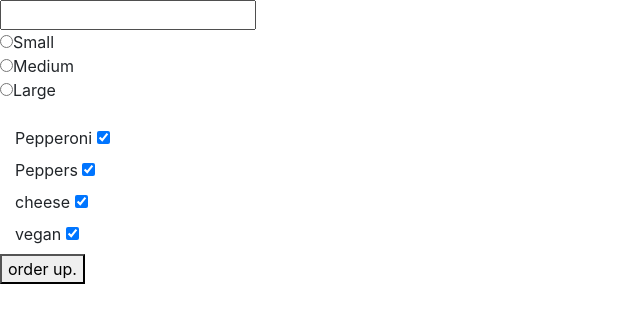
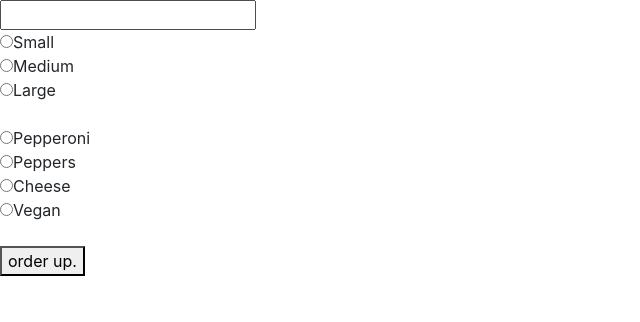
Before and after one commit to aliamirh/Friday-Project-4, a plain HTML site: page index.html in a window 1280 px wide. Shown: the whole page, without its empty margins (0-640 px from the left). Drawn offline with nearby package versions, Linux system fonts and the light colour scheme.

Commit message:
change button type to select toppings

```diff
--- a/index.html
+++ b/index.html
@@ -13,26 +13,26 @@
     <form class="formGroup">
       <input type="text" id="personName">
       <br>
-      <input type="radio" name="pizza">Small<br>
-      <input type="radio" name="pizza">Medium<br>
-      <input type="radio" name="pizza">Large<br>
+      <input type="radio" name="pizza" value="Small">Small<br>
+      <input type="radio" name="pizza" value="Medium">Medium<br>
+      <input type="radio" name="pizza" value="Large">Large<br>
       <br>
-      <label class="container">Pepperoni
-      <input type="checkbox" checked="checked">
-      <span class="checkmark"></span>
+      <input type="radio" name="topping" value="Pepperoni">Pepperoni<br>
+      <input type="radio" name="topping" value="Peppers">Peppers<br>
+      <input type="radio" name="topping" value="Cheese">Cheese<br>
+      <input type="radio" name="topping" value="Vegan">Vegan<br>
+      <!-- <label class="container">Pepperoni
+      <input type="checkbox" name="topping" value="Pepperoni">
       </label>
       <label class="container">Peppers
-      <input type="checkbox" checked="checked">
-      <span class="checkmark"></span>
+      <input type="checkbox" name="topping" value="Peppers">
       </label>
-      <label class="container">cheese
-      <input type="checkbox" checked="checked">
-      <span class="checkmark"></span>
+      <label class="container">Cheese
+      <input type="checkbox" name="topping" value="Cheese">
       </label>
-      <label class="container">vegan
-      <input type="checkbox" checked="checked">
-      <span class="checkmark"></span>
-      </label>
+      <label class="container">Vegan
+      <input type="checkbox" name="topping" value="Vegan">
+      </label> -->
       <br>
       <button type="submit" name="button">order up.</button>
     </form>
--- a/js/scripts.js
+++ b/js/scripts.js
@@ -1,6 +1,6 @@
-Pizza = function(personName, type, size){
+Pizza = function(personName, topping, size){
   this.personName = personName,
-  this.type = type,
+  this.topping = topping,
   this.size = size,
   this.price = 0
 }
@@ -12,8 +12,9 @@ PizzaOrder.prototype.addPizzas = function(pizzaOrder){
   this.pizzas.push(pizzaOrder)
 }
 
-
-
+function sizePrice(){
+  if(PizzaOrder.pizzas[0].size === "Small"){
+    PizzaOrder.pizzas[0].price = 5;
 
 
 
@@ -37,6 +38,11 @@ PizzaOrder.prototype.addPizzas = function(pizzaOrder){
 $(document).ready(function(){
   $(".formGroup").submit(function(event){
     event.preventDefault()
-
+    var personNameInput = $("#personName").val();
+    var pizzaSizeInput = $("input[name='pizza']:checked").val();
+    var pizzaToppingInput = $("input[name='topping']:checked").val();
+    console.log(pizzaToppingInput)
+    console.log(pizzaSizeInput)
+    console.log(personNameInput)
   });
 });
```
